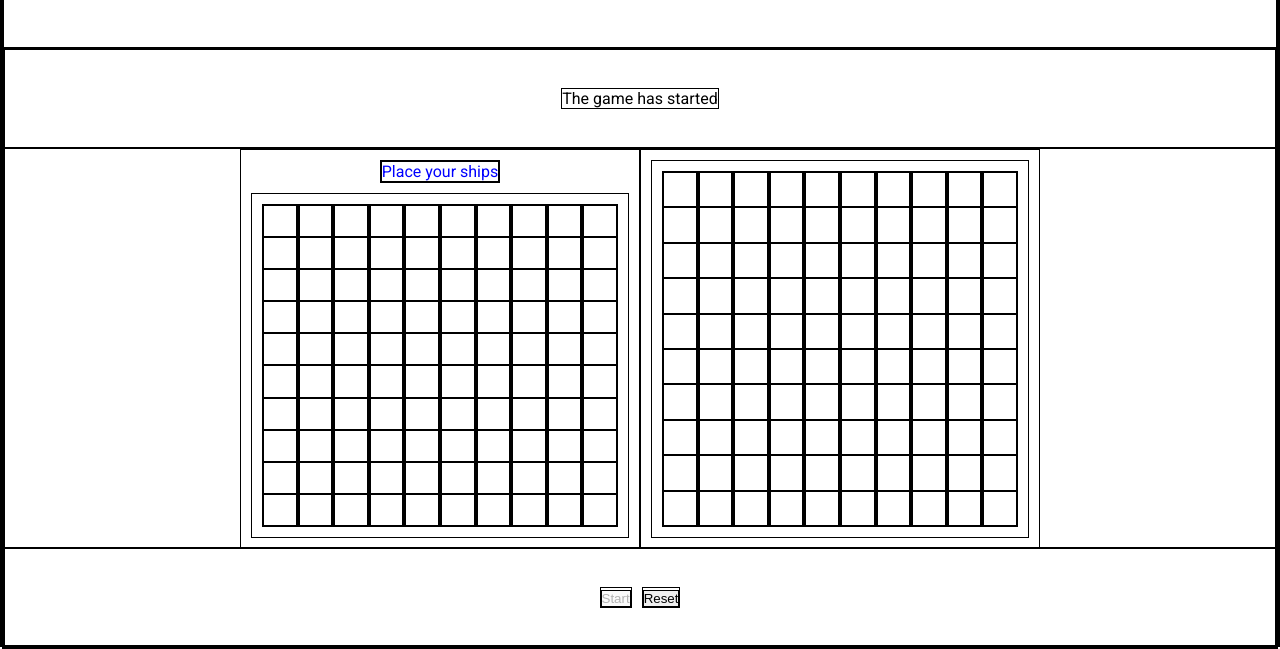
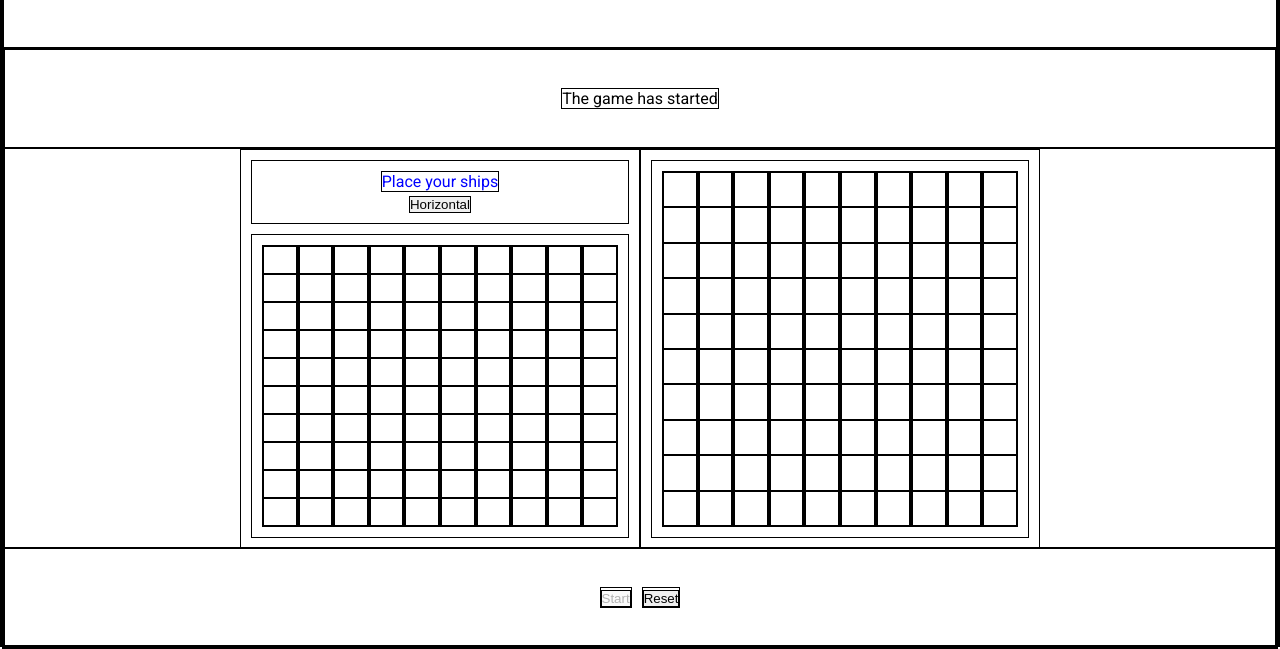
Before and after one commit to 4whatspc3/Project-Battleship, a website built with webpack: page src/index.html in a window 1280 px wide. Both pictures are taken after a click on the button "Start". Shown: the part 153-802 px from the top of the page. Built offline with nearby package versions, Linux system fonts and the light colour scheme.

Commit message:
feat: Add a new function 'directionDOM'
The function creates a button that allows the user to
choose the direction (vertical or horizontal) of a ship.

```diff
--- /dev/null
+++ b/src/DOM_components/btnDirection.js
@@ -0,0 +1,25 @@
+const directionDOM = () => {
+  const directionContainer = document.querySelector(
+    ".board-1 > div:first-of-type",
+  );
+
+  const button = document.createElement("button");
+
+  button.className = "horizontal";
+
+  button.textContent = "Horizontal";
+
+  directionContainer.append(button);
+
+  button.addEventListener("click", () => {
+    if (button.className === "horizontal") {
+      button.className = "vertical";
+      button.textContent = "Vertical";
+    } else {
+      button.className = "horizontal";
+      button.textContent = "Horizontal";
+    }
+  });
+};
+
+export default directionDOM;
--- a/src/DOM_components/pressStart.js
+++ b/src/DOM_components/pressStart.js
@@ -3,6 +3,8 @@ import startGame from "./startGame";
 import strategia from "./strategia";
 
 import showInfoPlayer from "./showInfoPlayer";
+
+import directionDOM from "./btnDirection";
 
 const pressStart = () => {
   const start = document.querySelector(".start");
@@ -18,6 +20,8 @@ const pressStart = () => {
 
     showInfoPlayer(1);
 
+    directionDOM();
+
     document.querySelector(".start").disabled = true;
   });
 };
--- a/src/style.css
+++ b/src/style.css
@@ -70,7 +70,7 @@ header > p {
   gap: 10px;
 }
 
-.board-1 > div:last-of-type,
+.board-1 > div,
 .board-2 > div {
   padding: 10px;
   display: flex;
@@ -79,7 +79,10 @@ header > p {
 }
 
 .board-1 > div:first-of-type {
-  align-self: center;
+  flex: 0 1 auto;
+  flex-direction: column;
+  align-items: center;
+  gap: 4px;
 }
 
 [data-row],
```
